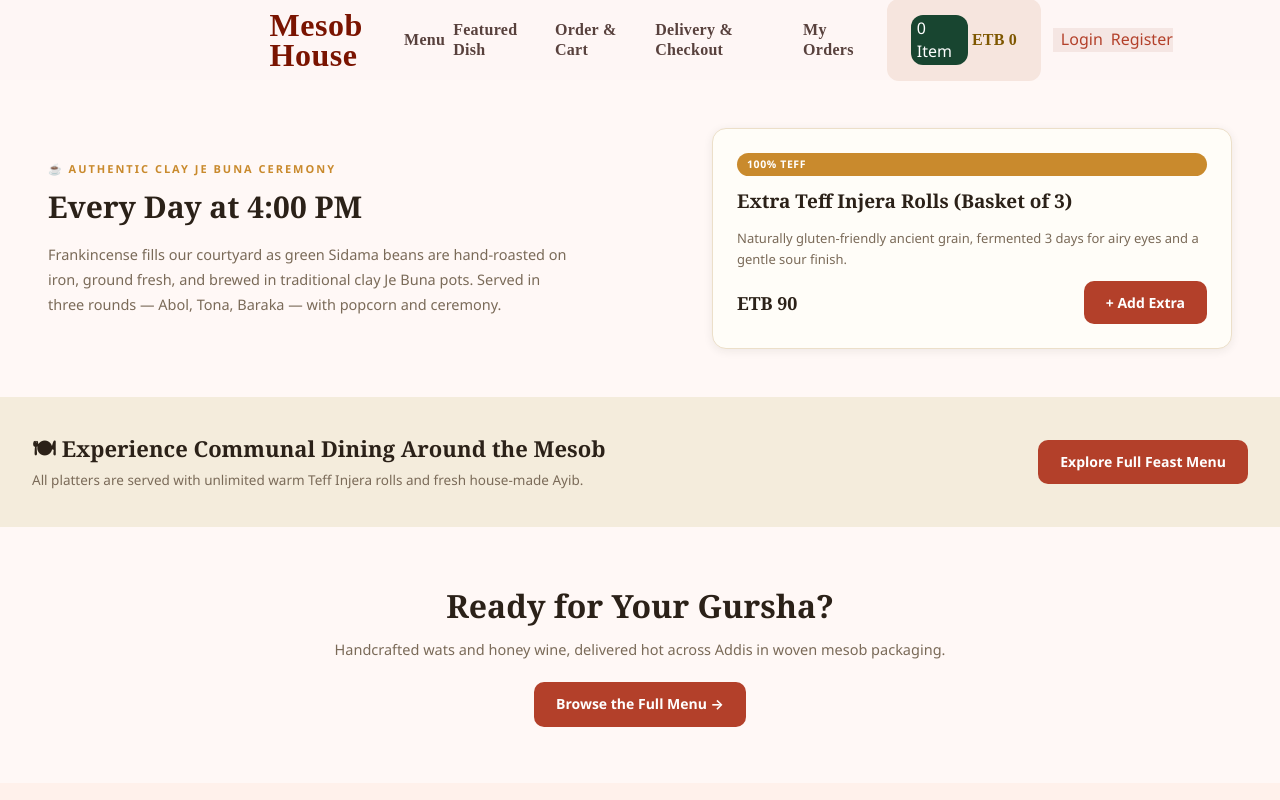
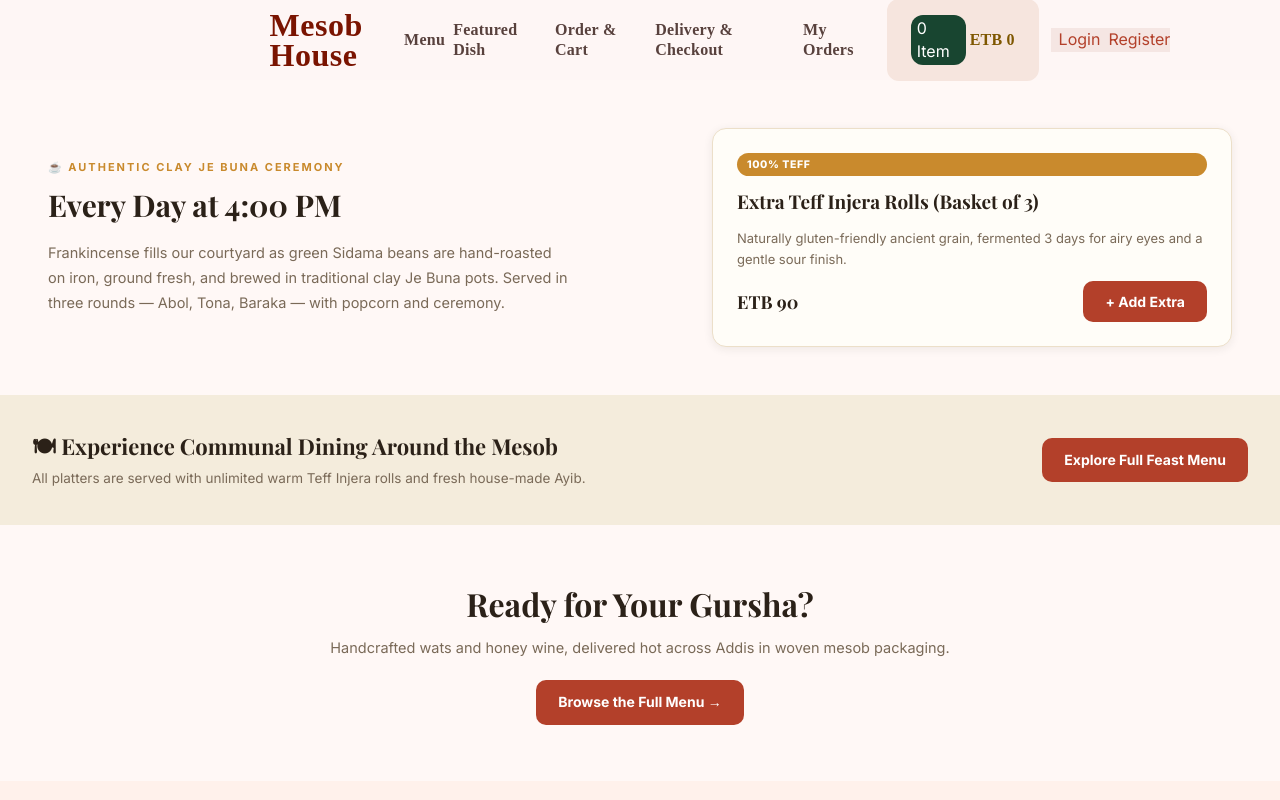
Before and after one commit to juffalx/Mesobe-NEXT-JS, a Next.js app: page / in a window 1280 px wide. Shown: the top 800 px of the page. Built offline with nearby package versions, Linux system fonts and the light colour scheme.

Commit message:
day43 self hosted fonts with next/font/local

```diff
--- /dev/null
+++ b/src/app/fonts.js
@@ -0,0 +1,15 @@
+import localFont from 'next/font/local';
+
+export const sans = localFont({
+  src: './fonts/inter-latin-wght-normal.woff2',
+  variable: '--font-sans',
+  weight: '100 900',
+  display: 'swap',
+});
+
+export const serif = localFont({
+  src: './fonts/playfair-display-latin-wght-normal.woff2',
+  variable: '--font-serif',
+  weight: '400 900',
+  display: 'swap',
+});
--- a/src/app/globals.css
+++ b/src/app/globals.css
@@ -12,8 +12,8 @@
   --gold: #c98a2d;
   --green: #3e6b4f;
   --shadow: 0 2px 10px rgba(43, 33, 24, 0.08);
-  --serif: Georgia, 'Times New Roman', serif;
-  --sans: 'Segoe UI', system-ui, -apple-system, sans-serif;
+  --serif: var(--font-serif), Georgia, 'Times New Roman', serif;
+  --sans: var(--font-sans), 'Segoe UI', system-ui, -apple-system, sans-serif;
 }
 
 * {
--- a/src/app/layout.js
+++ b/src/app/layout.js
@@ -2,6 +2,7 @@ import './globals.css';
 import Providers from './providers';
 import Header from '@/component/Header/Header';
 import Footer from '@/component/Footer/Footer';
+import { sans, serif } from './fonts';
 
 export const metadata = {
   title: 'Mesob House',
@@ -10,7 +11,7 @@ export const metadata = {
 
 export default function RootLayout({ children }) {
   return (
-    <html lang="en">
+    <html lang="en" className={`${sans.variable} ${serif.variable}`}>
       <body>
         <Providers>
           <div className="main-layout">
```
Also changed, not shown: src/app/fonts/LICENSE-inter.txt (added), src/app/fonts/LICENSE-playfair-display.txt (added), src/app/fonts/inter-latin-wght-normal.woff2 (added), src/app/fonts/playfair-display-latin-wght-normal.woff2 (added).
